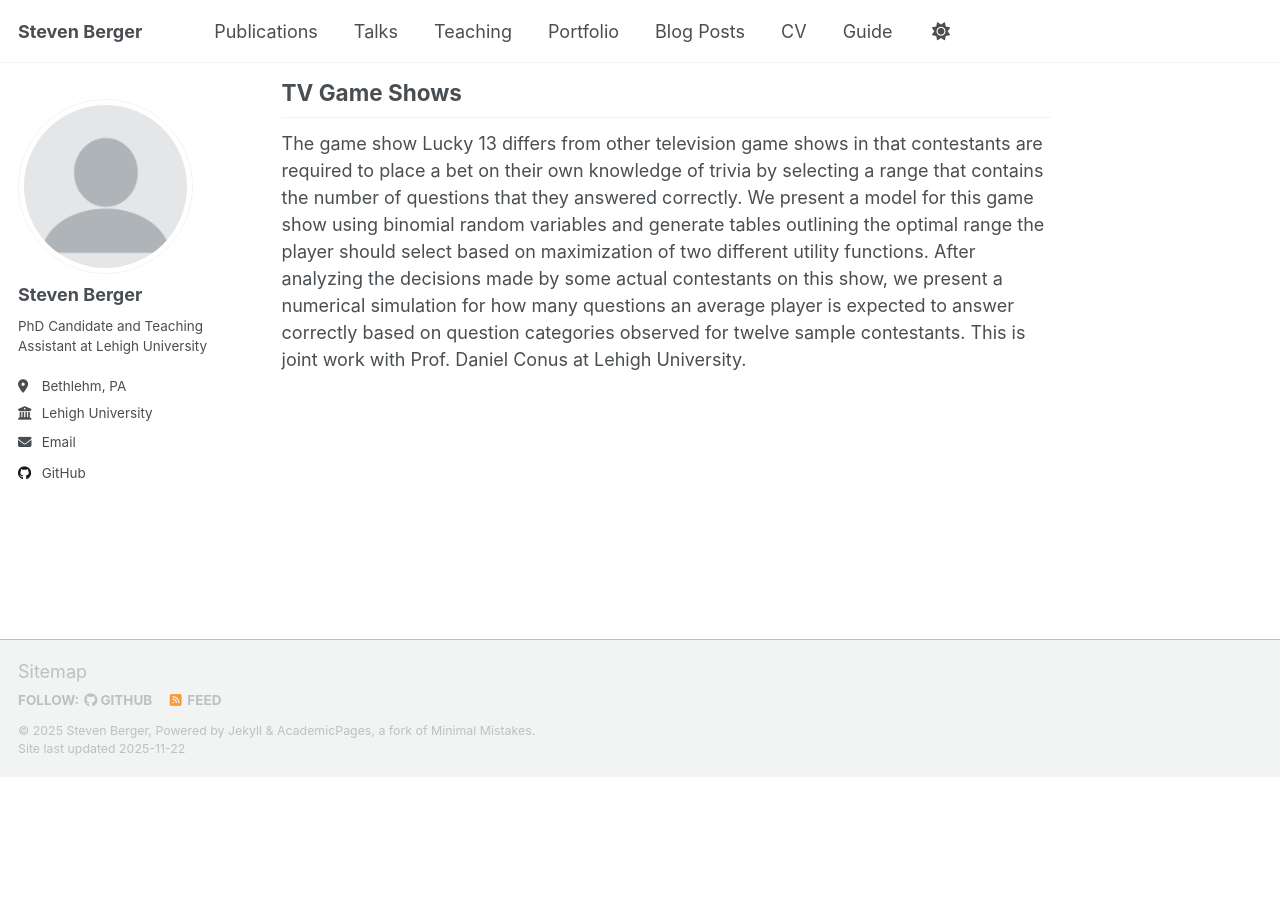
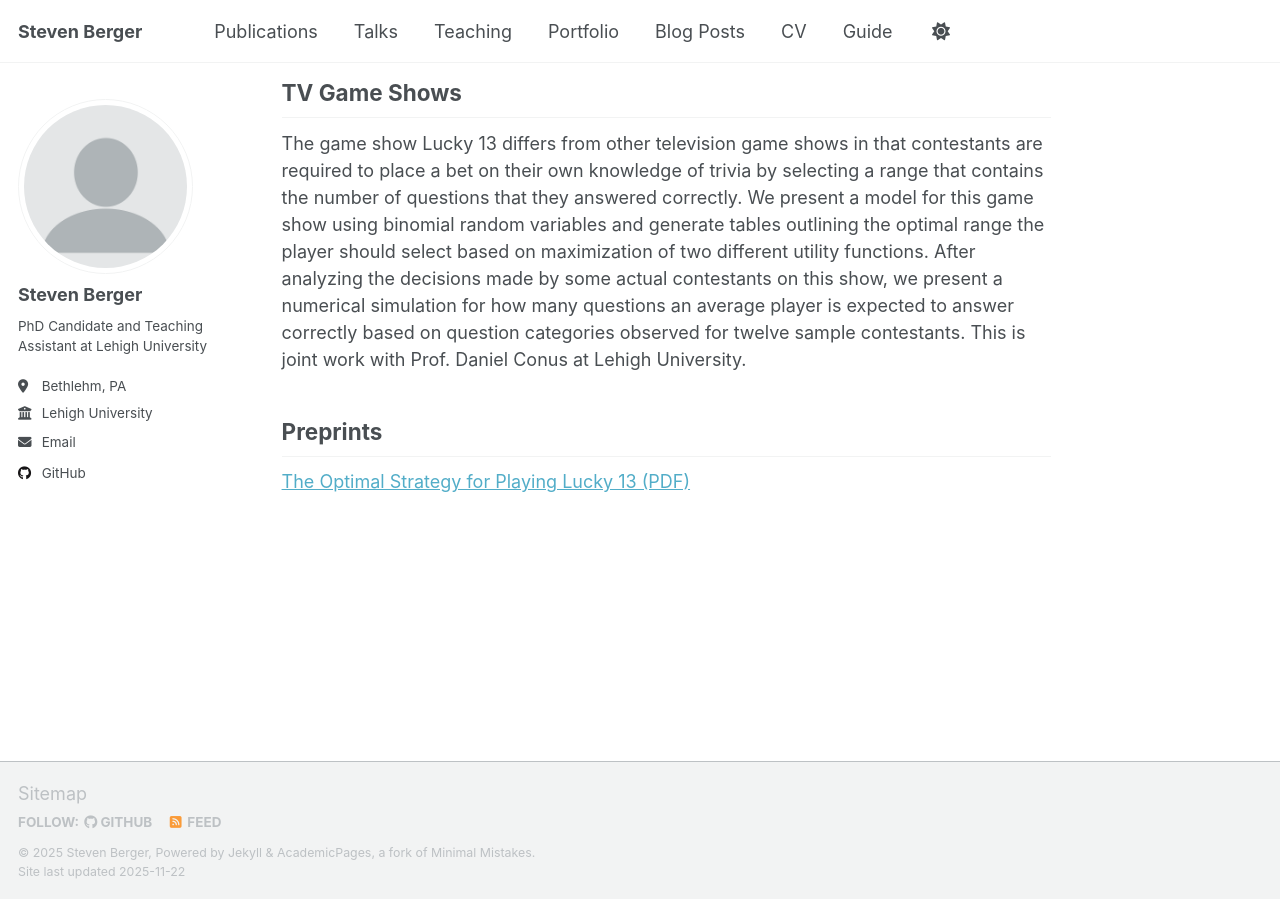
Before and after one commit to SRBerger/SRBerger.github.io, a Jekyll site: the page built from _pages/about.md, in a window 1280 px wide and 900 px high, scrolled down 729 px. Built offline with Jekyll 4.4.1, drawn with Linux system fonts in a browser that asks for light colours; a script that is not in the unit is left out; before the commit the page ends 1506 px from its top, so only the background shows below that.

Commit message:
Add preprints section to about page
Added a section for preprints with a link to the article.

```diff
--- a/_pages/about.md
+++ b/_pages/about.md
@@ -20,3 +20,7 @@ I use Guided Markov Chains (GMC) in order to compose sequences of chords followi
 TV Game Shows
 ------
 The game show Lucky 13 differs from other television game shows in that contestants are required to place a bet on their own knowledge of trivia by selecting a range that contains the number of questions that they answered correctly. We present a model for this game show using binomial random variables and generate tables outlining the optimal range the player should select based on maximization of two different utility functions. After analyzing the decisions made by some actual contestants on this show, we present a numerical simulation for how many questions an average player is expected to answer correctly based on question categories observed for twelve sample contestants.  This is joint work with Prof. Daniel Conus at Lehigh University.
+
+Preprints
+------
+[The Optimal Strategy for Playing Lucky 13 (PDF)](/files/Lucky13_Article_2025.pdf)
```
